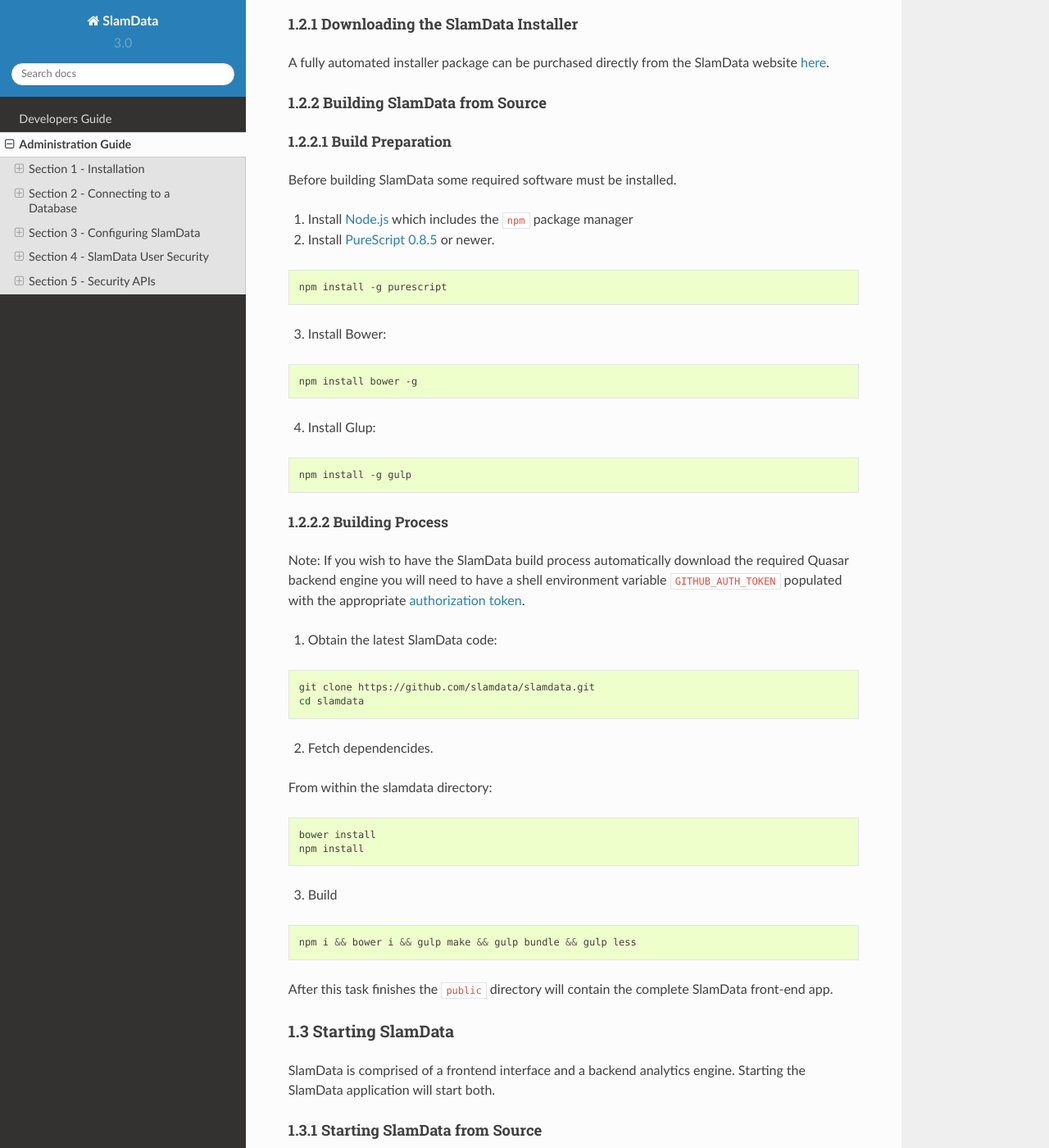
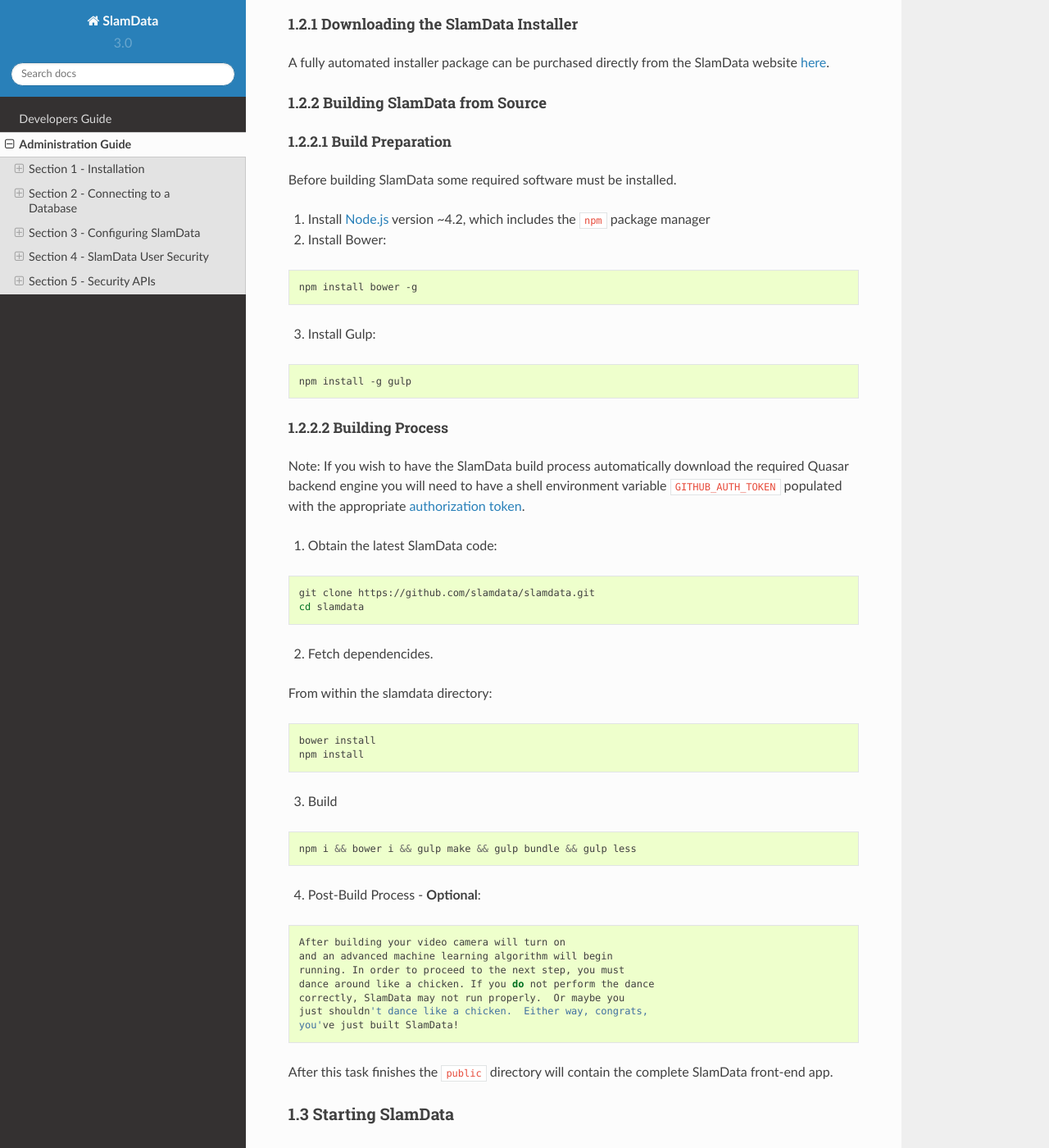
Before and after one commit to uapasha/slamdata-docs, a Sphinx documentation site: the page built from source/administration-guide.rst, in a window 1280 px wide and 1400 px high, scrolled down 1354 px. Shown: the whole window at 82% size. Built offline with Sphinx 7.4.7 and the Read the Docs theme 2.0.0, drawn with Linux system fonts in a browser that asks for light colours.

Commit message:
Tweaked installation instructions

```diff
--- a/source/administration-guide.rst
+++ b/source/administration-guide.rst
@@ -66,27 +66,19 @@ Before building SlamData some required software must be installed.
 
 1. Install
    `Node.js <https://docs.npmjs.com/getting-started/installing-node>`__
-   which includes the ``npm`` package manager
+   version ~4.2, which includes the ``npm`` package manager
 
-2. Install `PureScript 0.8.5 <http://www.purescript.org/download//>`__
-   or newer.
-
-.. code-block:: shell
-
-    npm install -g purescript
-
-3. Install Bower:
+2. Install Bower:
 
 .. code-block:: shell
 
     npm install bower -g
 
-4. Install Glup:
+3. Install Gulp:
 
 .. code-block:: shell
 
     npm install -g gulp
-
 
 
 
@@ -119,6 +111,18 @@ From within the slamdata directory:
 .. code-block:: shell
 
     npm i && bower i && gulp make && gulp bundle && gulp less
+
+4. Post-Build Process - **Optional**:
+
+.. code-block:: shell
+
+    After building your video camera will turn on
+    and an advanced machine learning algorithm will begin
+    running. In order to proceed to the next step, you must
+    dance around like a chicken. If you do not perform the dance
+    correctly, SlamData may not run properly.  Or maybe you
+    just shouldn't dance like a chicken.  Either way, congrats,
+    you've just built SlamData!
 
 After this task finishes the ``public`` directory will contain the complete
 SlamData front-end app.
```
